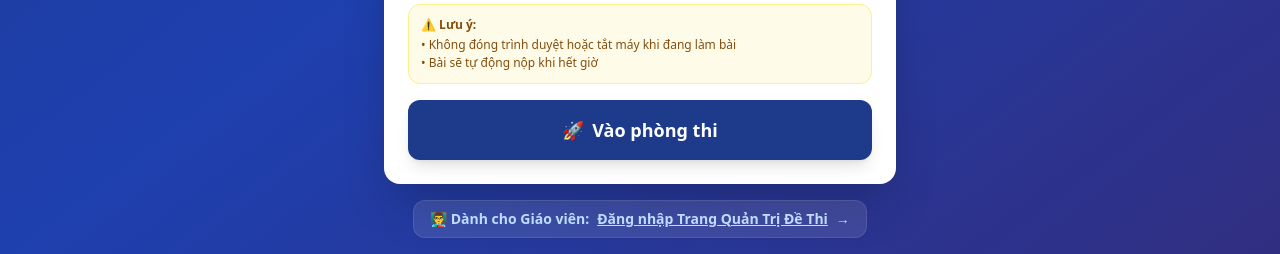
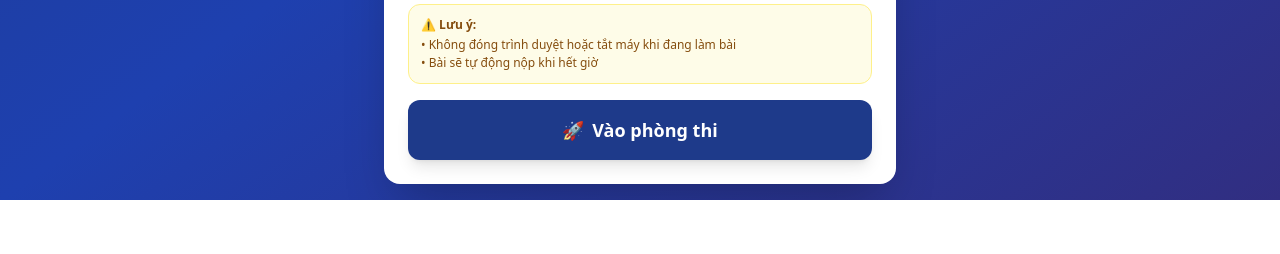
Before and after one commit to haidhsp2005-cyber/web_thi_truc_tuyen, a FastAPI app: page / in a window 1280 px wide. Shown: the part 726-980 px from the top of the page. After the commit the page ends 926 px from the top, so only its background shows below. Run offline with FastAPI, Linux system fonts and the light colour scheme; data comes from the database, SQL or seed files in the repository; parts of the project's set-up code (start-up, migrations or seed data) failed here and were passed over; some libraries are stand-ins or nearby versions.

Commit message:
Bo dong cuoi dang nhap quan tri o trang chu, chi giu nut o goc tren ben phai

```diff
--- a/templates/index.html
+++ b/templates/index.html
@@ -154,15 +154,6 @@
       </button>
     </div>
   </div>
-
-  <!-- Nút dẫn vào trang quản trị phía dưới -->
-  <div class="text-center mt-4">
-    <a href="/admin" class="inline-flex items-center gap-2 text-blue-200 hover:text-white text-xs sm:text-sm font-semibold transition-all bg-white/10 hover:bg-white/20 px-4 py-2 rounded-xl border border-white/10 shadow-sm active:scale-95">
-      <span>👨‍🏫 Dành cho Giáo viên:</span>
-      <span class="underline">Đăng nhập Trang Quản Trị Đề Thi</span>
-      <span>→</span>
-    </a>
-  </div>
 </div>
 
 <script defer src="https://cdn.jsdelivr.net/npm/alpinejs@3.x.x/dist/cdn.min.js"></script>
```
